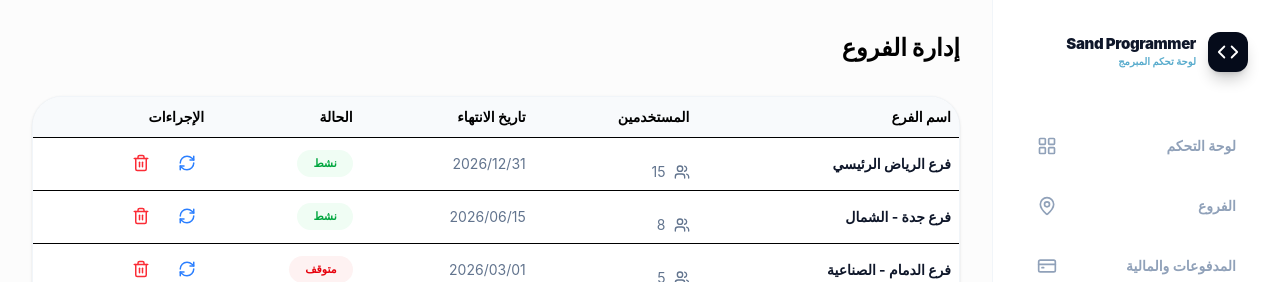
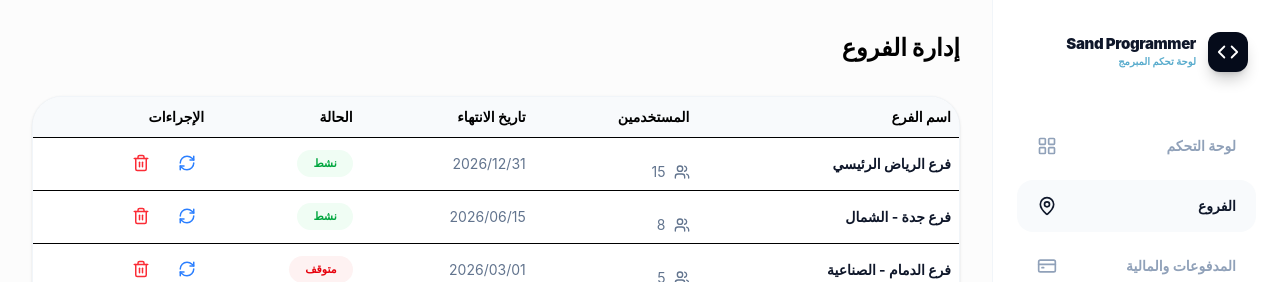
Before and after one commit to maichealalbotrous/matajer-pro-FrontEnd, a React (Vite) app: page /ProgramerBranches in a window 1280 px wide. Shown: the top 282 px of the page. Built offline with nearby package versions, Linux system fonts and the light colour scheme.

Commit message:
fix the routes

```diff
--- a/src/components/Programer_components/ProgrammerSidebar/ProgrammerSidebar.jsx
+++ b/src/components/Programer_components/ProgrammerSidebar/ProgrammerSidebar.jsx
@@ -12,8 +12,8 @@ import {
 
 function ProgrammerSidebar({ isOpen, setIsOpen }) {
   const menuItems = [
-    { name: 'AdminDashboard', icon: LayoutGrid, label: 'لوحة التحكم' },
-    { name: 'branches', icon: MapPin, label: 'الفروع' },
+    { name: 'ProgramerDashboard', icon: LayoutGrid, label: 'لوحة التحكم' },
+    { name: 'ProgramerBranches', icon: MapPin, label: 'الفروع' },
     { name: 'payments', icon: CreditCard, label: 'المدفوعات والمالية' },
     { name: 'subscriptions', icon: Key, label: 'مفاتيح الاشتراك' },
     { name: 'configs', icon: Settings, label: 'إعدادات النظام العامة' },
```
